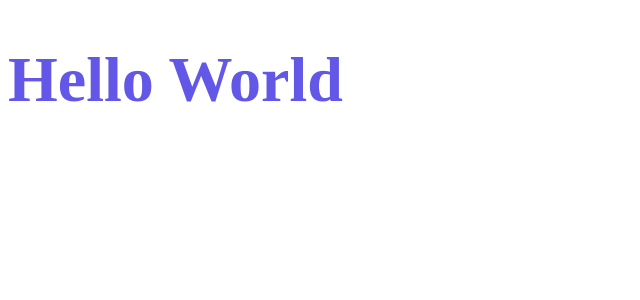
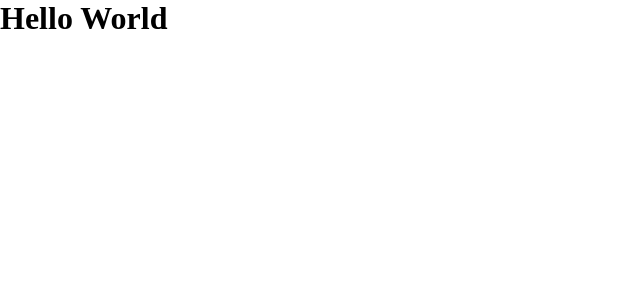
Before and after one commit to brpadilha/dtmoney, a React (Create React App) app: page / in a window 1280 px wide. Shown: the top 300 px of the page, without its empty margins (0-640 px from the left). Built offline with nearby package versions, Linux system fonts and the light colour scheme.

Commit message:
configura o global style do projeto

```diff
--- a/public/index.html
+++ b/public/index.html
@@ -4,7 +4,7 @@
     <meta charset="utf-8" />
 
     <meta name="viewport" content="width=device-width, initial-scale=1" />
-
+    <link rel="shortcurt icon" href="favicon.png" type="image/png">
     <title>dtmoney</title>
   </head>
   <body>
--- a/src/App.tsx
+++ b/src/App.tsx
@@ -1,15 +1,10 @@
-
-import styled from 'styled-components'
-
-const Title = styled.h1`
-  font-size:64px;
-  color: #6257e6;
-`
+import { GlobalStyle } from "./styles/global";
 
 export function App() {
   return (
     <div className="App">
-      <Title>Hello World</Title>
+      <h1>Hello World</h1>
+      <GlobalStyle/>
     </div>
   );
 }
--- /dev/null
+++ b/src/styles/global.ts
@@ -0,0 +1,47 @@
+import { createGlobalStyle } from "styled-components";
+
+export const GlobalStyle = createGlobalStyle`
+  :root {
+    --background: #f0f2f5;
+    --red: #E52E4D;
+    --blue: #5429CC;
+
+    --blue-light: #6933FF;
+
+    --text-title: #363F5F;
+    --text-body: #969CB3;
+
+    --background: #F0F2F5;
+    --shape: #FFFFFF;
+  }
+
+  *{
+    margin:0;
+    padding:0;
+    box-sizing: border-box;
+  }
+
+  html {
+    @media (max-width: 1080px){
+      font-size:93.75%large;
+    }
+
+    @media (max-width: 720px){
+      font-size: 87.5%;
+    }
+  }
+
+  body {
+    background: var(---background);
+    -webkit-font-smoothing: antialiased
+  }
+
+  button {
+    cursor:pointer;
+  }
+
+  [disabled]{
+    opacity:0.6;
+    cursor: not-allowed;
+  }
+`
```
Also changed, not shown: public/favicon.png (renamed from public/favcon.png).
